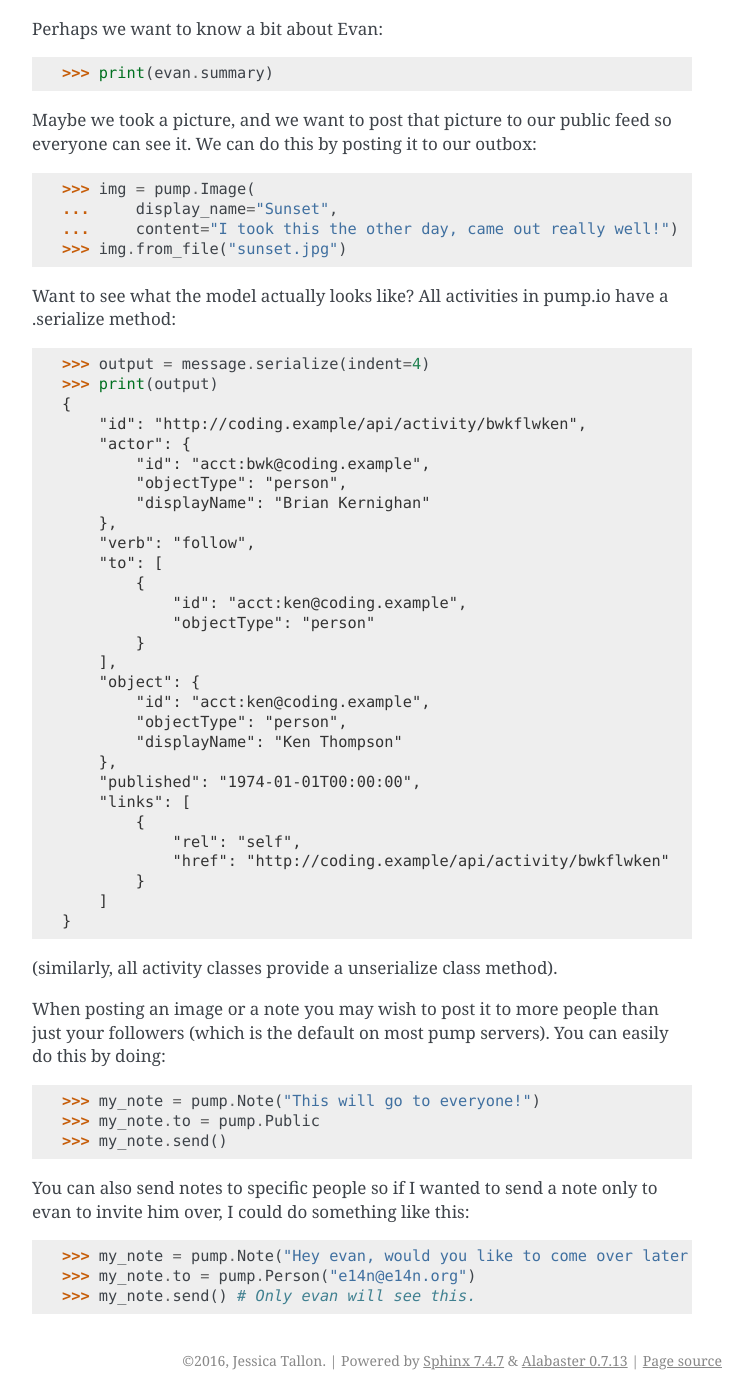
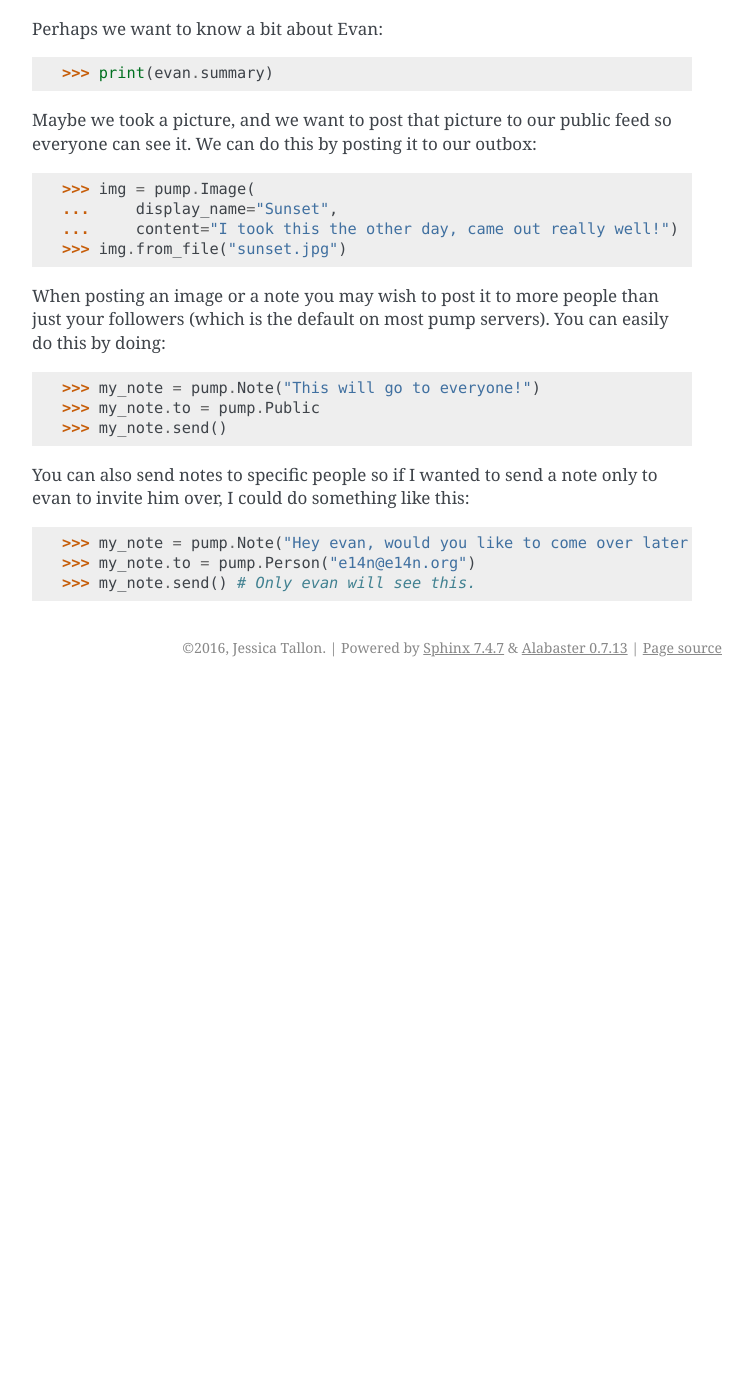
Before and after one commit to tsyesika/PyPump, a Sphinx documentation site: the page built from docs/gettingstarted/tutorial.rst, in a window 1280 px wide and 1400 px high, scrolled down 3373 px. Shown: the whole window, without its empty margins (388-1141 px from the left). Built offline with Sphinx 7.4.7, drawn with Linux system fonts in a browser that asks for light colours; after the commit the page ends 4060 px from its top, so only the background shows below that.

Commit message:
Remove .serialize() example
our .serialize() has never worked like this, we can re-add the example
when it does.

```diff
--- a/docs/gettingstarted/tutorial.rst
+++ b/docs/gettingstarted/tutorial.rst
@@ -169,43 +169,6 @@ our outbox::
     ...     content="I took this the other day, came out really well!")
     >>> img.from_file("sunset.jpg")
 
-Want to see what the model actually looks like?
-All activities in pump.io have a .serialize method::
-
-    >>> output = message.serialize(indent=4)
-    >>> print(output)
-    {
-        "id": "http://coding.example/api/activity/bwkflwken",
-        "actor": {
-            "id": "acct:bwk@coding.example",
-            "objectType": "person",
-            "displayName": "Brian Kernighan"
-        },
-        "verb": "follow",
-        "to": [
-            {
-                "id": "acct:ken@coding.example",
-                "objectType": "person"
-            }
-        ],
-        "object": {
-            "id": "acct:ken@coding.example",
-            "objectType": "person",
-            "displayName": "Ken Thompson"
-        },
-        "published": "1974-01-01T00:00:00",
-        "links": [
-            {
-                "rel": "self",
-                "href": "http://coding.example/api/activity/bwkflwken"
-            }
-        ]
-    }
-
-.. (Yes, that was stolen from the Pump API docs :))
-
-(similarly, all activity classes provide a unserialize class method).
-
 When posting an image or a note you may wish to post it to
 more people than just your followers (which is the default on most pump servers).
 You can easily do this by doing::
```
